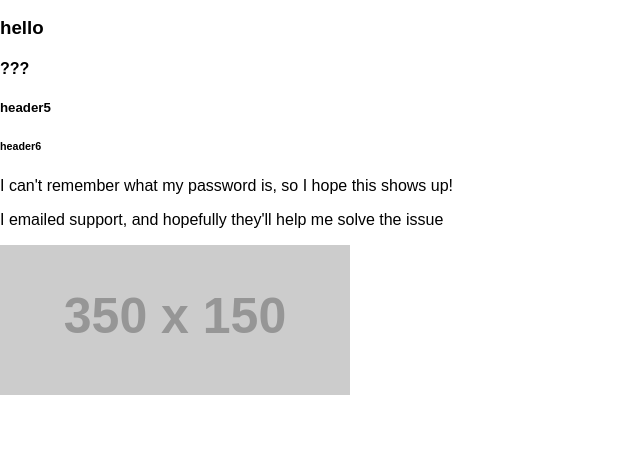
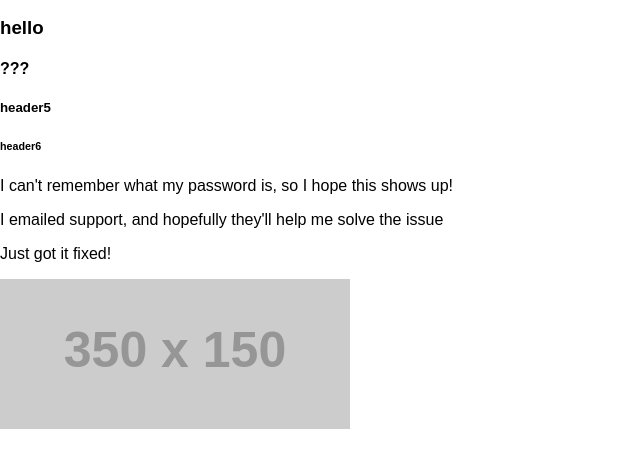
Before and after one commit to zjacobs/Lab_08-27-2014, a plain HTML site: page index.html in a window 1280 px wide. Shown: the part 111-578 px from the top of the page, without its empty margins (0-640 px from the left). Drawn offline with nearby package versions, Linux system fonts and the light colour scheme; placeholder pictures from the web are drawn by us.

Commit message:
Update index.html

```diff
--- a/index.html
+++ b/index.html
@@ -28,6 +28,7 @@
 
         <p>I can't remember what my password is, so I hope this shows up!</p>
         <p>I emailed support, and hopefully they'll help me solve the issue</p>
+        <p>Just got it fixed!</p>
         <img src="http://placehold.it/350x150">
 
 
```
